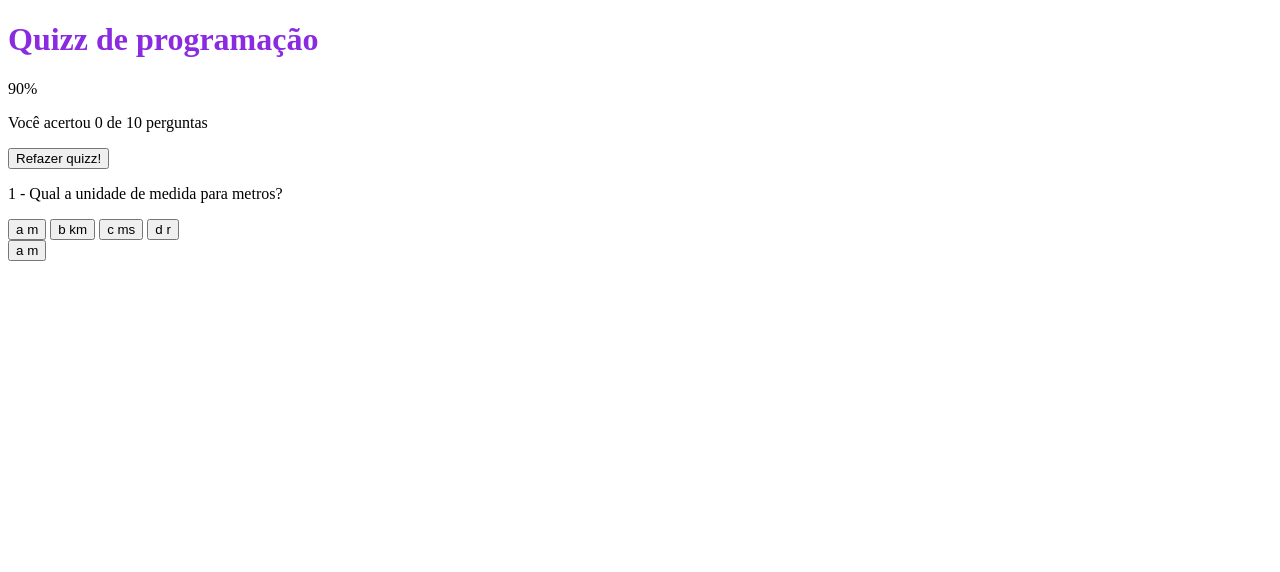
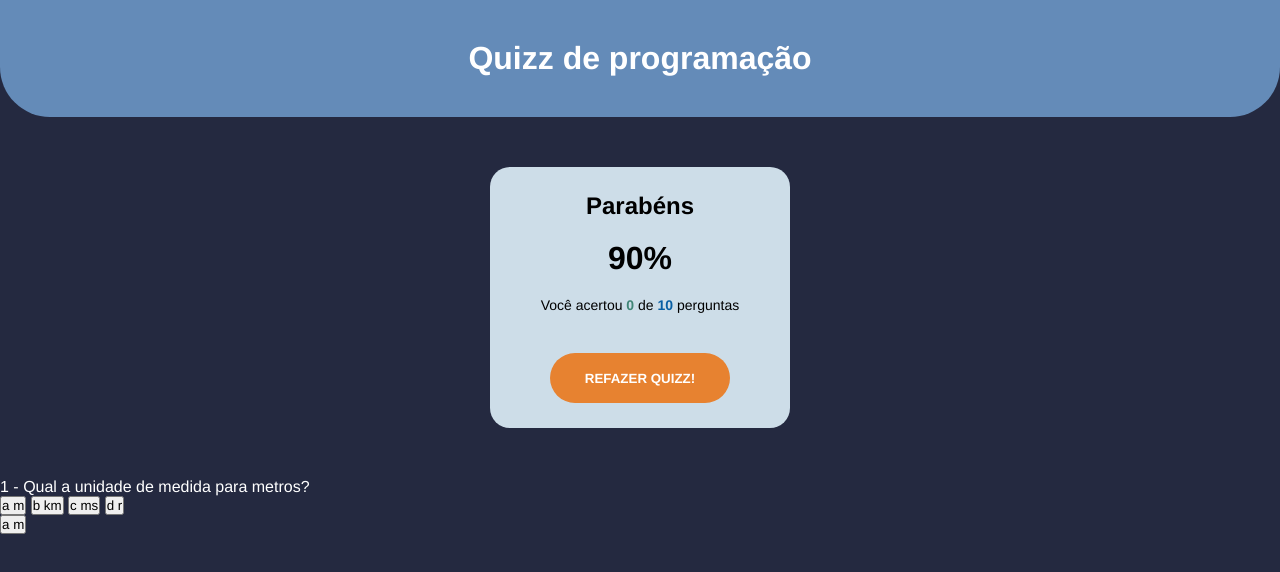
Before and after one commit to daniLdutra/quizz-com-vanilla-js, a plain HTML site: page index.html in a window 1280 px wide. Drawn offline with Linux system fonts and the light colour scheme.

Commit message:
Adicionado cssao titulo e estrutura de placar do quizz

```diff
--- a/css/styles.css
+++ b/css/styles.css
@@ -1,3 +1,76 @@
-h1 {
-  color: blueviolet;
+/*Geral*/
+* {
+  margin: 0;
+  padding: 0;
+  box-sizing: border-box;
+  font-family: Helvetica;
 }
+
+body {
+  background-color: #242940;
+  color: #fff;
+}
+
+.hide {
+  display: none !important;
+}
+
+#main-title {
+  padding: 40px 0;
+  text-align: center;
+  background-color: #648bb8;
+  border-bottom-left-radius: 50px;
+  border-bottom-right-radius: 50px;
+}
+
+/* SCORE CONTAINER*/
+
+#score-container {
+  background-color: #cddde8;
+  color: black;
+  text-align: center;
+  width: 300px;
+  margin: 50px auto;
+  padding: 25px;
+  border-radius: 20px;
+}
+
+#score-container p {
+  font-size: 14px;
+  margin: 20px 0;
+}
+
+#score-container #display-score {
+  font-size: 32px;
+  font-weight: bold;
+}
+
+#correct-answers {
+  font-weight: bold;
+  color: #408576;
+}
+
+#questions-qty {
+  font-weight: bold;
+  color: #075ea4;
+}
+
+#restart {
+  background-color: #e78230;
+  color: #fff;
+  font-weight: bold;
+  height: 50px;
+  border-radius: 25px;
+  border: 2px solid transparent;
+  width: 180px;
+  text-transform: uppercase;
+  margin-top: 20px;
+  cursor: pointer;
+  transition: 0.5s;
+}
+
+#restart:hover {
+  background-color: transparent;
+  border-color: #e78230;
+  color: #e78230;
+}
--- a/index.html
+++ b/index.html
@@ -13,9 +13,10 @@
 
     <!--SCORE BOARD -->
     <div id="score-container">
+      <h2>Parabéns</h2>
       <p id="display-score"><span>90</span>%</p>
       <p>
-        Você acertou <span id="correct-answer">0</span> de
+        Você acertou <span id="correct-answers">0</span> de
         <span id="questions-qty">10</span> perguntas
       </p>
       <button id="restart">Refazer quizz!</button>
```
